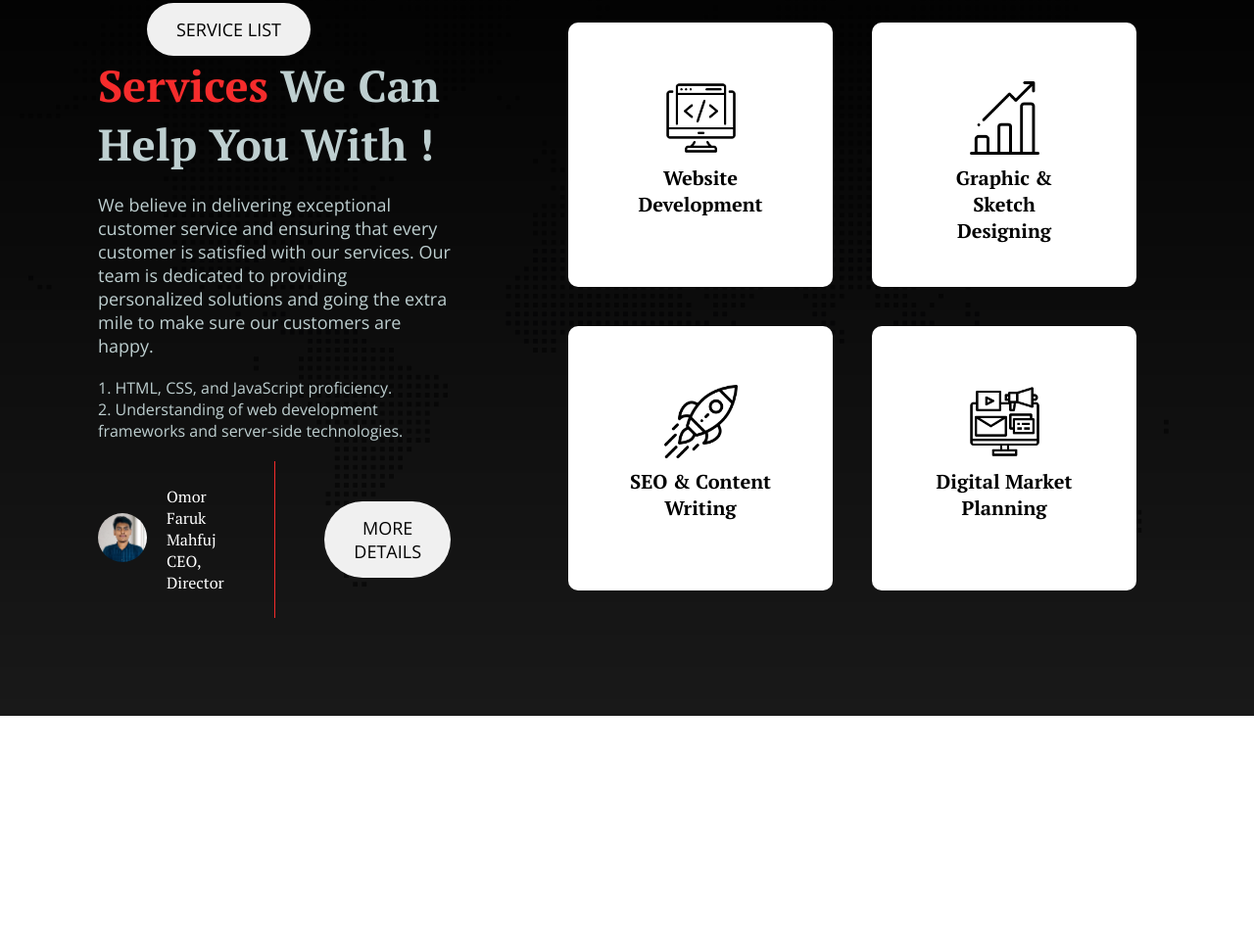
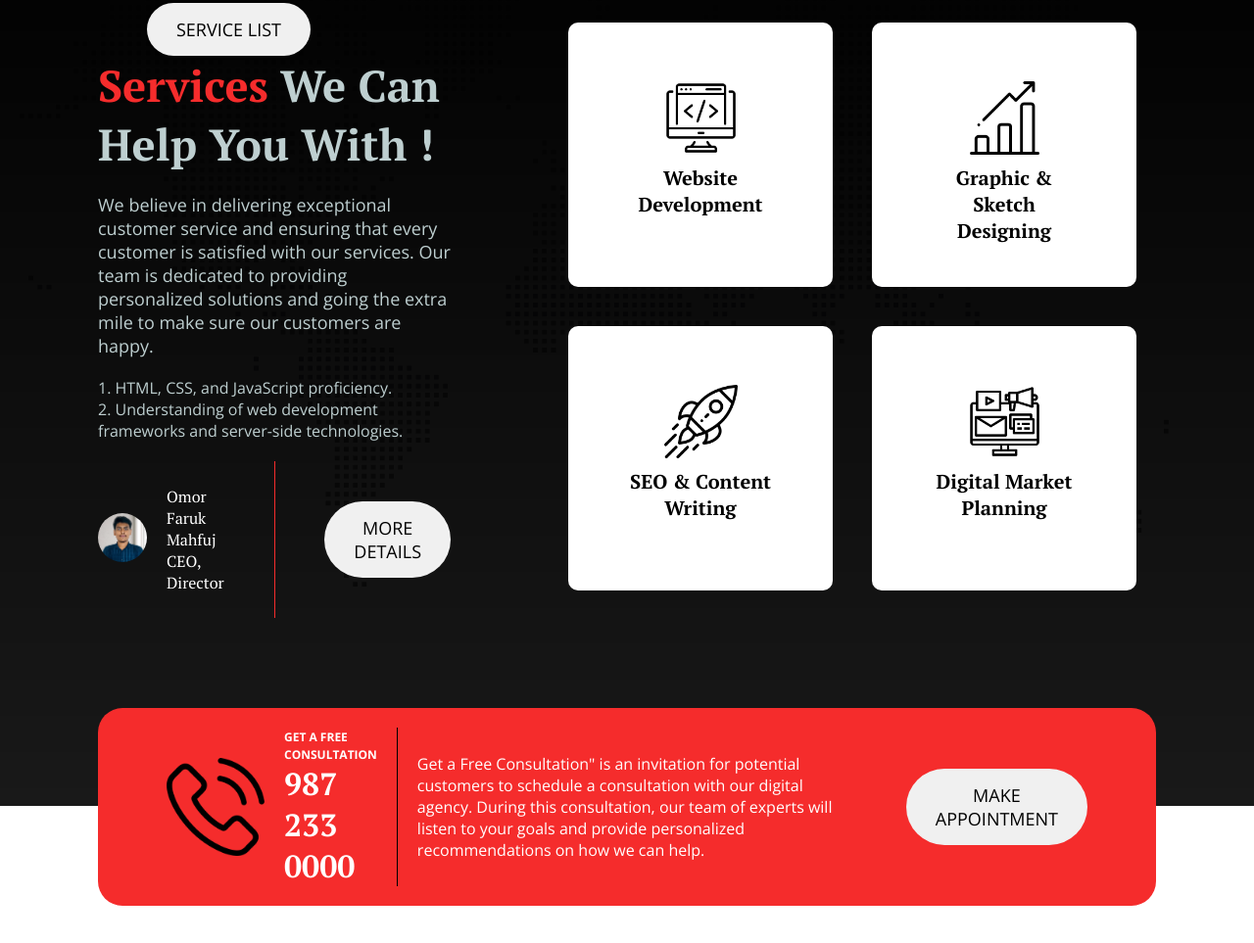
Before and after one commit to omorfarukmahfuj/digital-agency, a plain HTML site: page index.html in a window 1280 px wide. Shown: the part 902-1865 px from the top of the page at 98% size. Before the commit the page ends 1633 px from the top, so only its background shows below. Drawn offline with nearby package versions, Linux system fonts and the light colour scheme.

Commit message:
added contact section

```diff
--- a/index.html
+++ b/index.html
@@ -126,6 +126,19 @@
             </div>
 
         </section>
+
+        <!-- Contact Section -->
+        <section class="contact-section">
+            <img src="asset/icons/phone-call.png" alt="">
+            <div class="contact-info">
+                <small>GET A FREE CONSULTATION</small>
+                <p>987 233 0000</p>
+            </div>
+            <p>Get a Free Consultation" is an invitation for potential customers to schedule a consultation with our
+                digital agency. During this consultation, our team of experts will listen to your goals and provide
+                personalized recommendations on how we can help. </p>
+            <button class="btn-tertiary">MAKE APPOINTMENT</button>
+        </section>
     </main>
 
     <!-- Footer Start -->
--- a/styles/style.css
+++ b/styles/style.css
@@ -96,7 +96,6 @@ nav {
     padding: 100px;
     display: flex;
     justify-content: space-evenly;
-
 }
 
 .service-left {
@@ -152,6 +151,10 @@ nav {
     margin-right: 50px;
 }
 
+.service-right {
+    padding-bottom: 100px;
+}
+
 .skill-card-container {
     display: flex;
 }
@@ -181,3 +184,49 @@ nav {
     font-weight: 700;
     text-align: center;
 }
+
+/* Contact Styles */
+.contact-section {
+    display: flex;
+    justify-content: space-evenly;
+    align-items: center;
+    background-color: #f52c2c;
+    padding: 20px 70px;
+    margin-top: -100px;
+    margin-bottom: 100px;
+    margin-left: 100px;
+    margin-right: 100px;
+    border-radius: 25px;
+}
+
+.contact-section img {
+    width: 100px;
+    margin-right: 20px;
+}
+
+.contact-section p {
+    font-size: 16px;
+    font-family: 'PT Serif', serif;
+    color: white;
+    font-family: 'Open Sans', sans-serif;
+}
+
+.contact-info {
+    border-right: 1px solid black;
+    padding-right: 20px;
+    margin-right: 20px;
+}
+
+.contact-info small {
+    font-size: 12px;
+    font-family: 'Open Sans', sans-serif;
+    color: white;
+    font-weight: 700;
+}
+
+.contact-info p {
+    font-size: 32px;
+    font-family: 'PT Serif', serif;
+    font-weight: 700;
+    color: white;
+}
```
